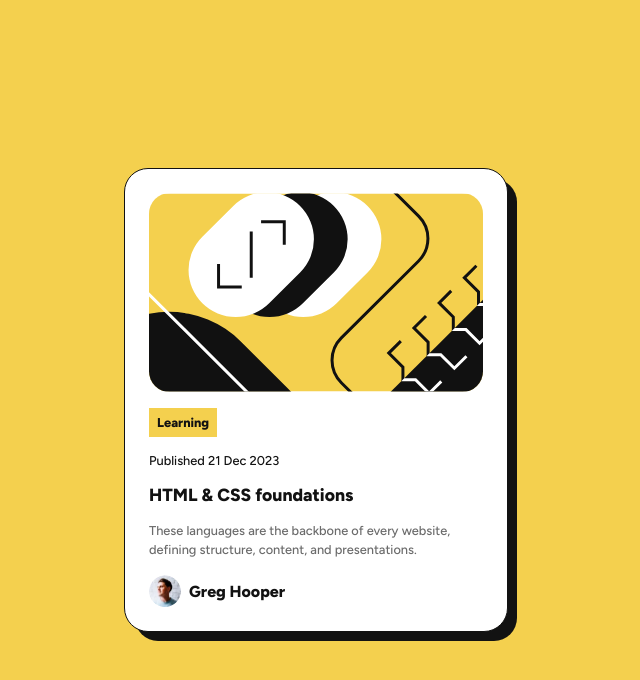
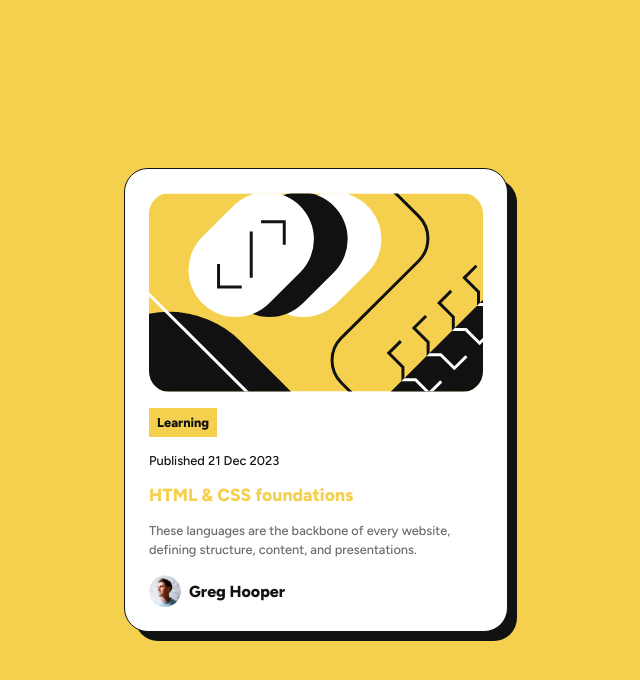
Before and after one commit to abrarishere/blogPreviewCardWeb, a plain HTML site: page index.html in a window 1280 px wide. In both pictures the pointer is over the element "HTML & CSS foundations". Shown: the whole page, without its empty margins (324-964 px from the left). Drawn offline with Linux system fonts and the light colour scheme.

Commit message:
fix: missing hovewr nad readme edited

```diff
--- a/styles.css
+++ b/styles.css
@@ -88,6 +88,9 @@ h1 {
   font-weight: var(--font-weight-extra-bold);
   color: var(--gray-950);
 }
+h1:hover{
+  color: var(--color-yellow);
+}
 p {
   font-size: 0.8rem;
   line-height: 1.5;
```
Also changed, not shown: preview.jpg (deleted), screenshot.png (added), 3 other files.
